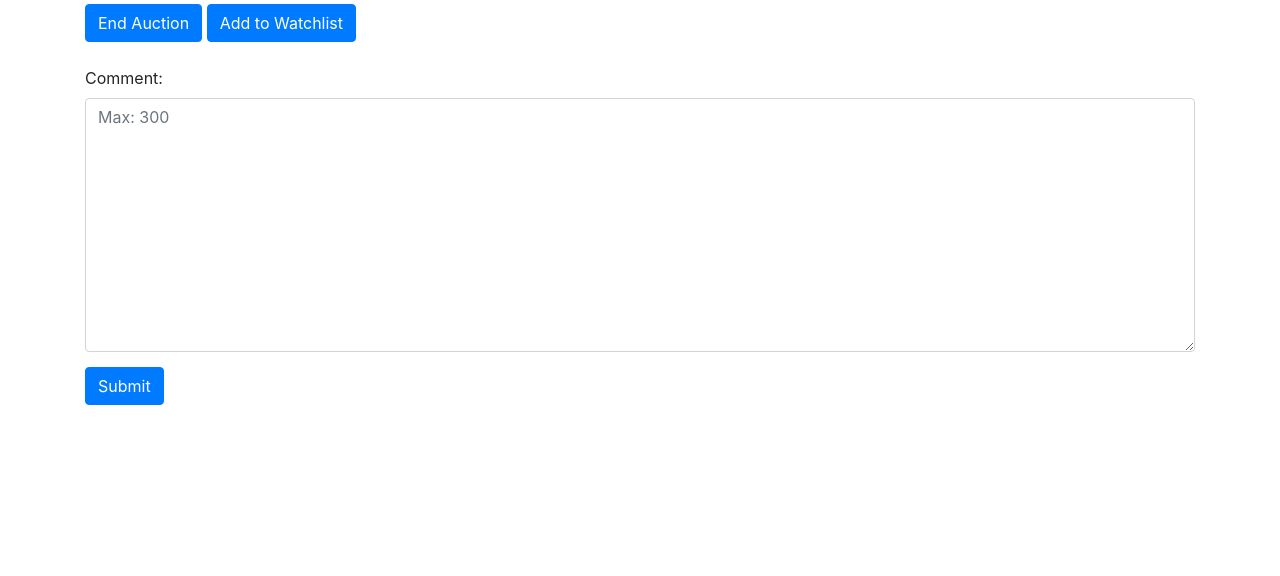
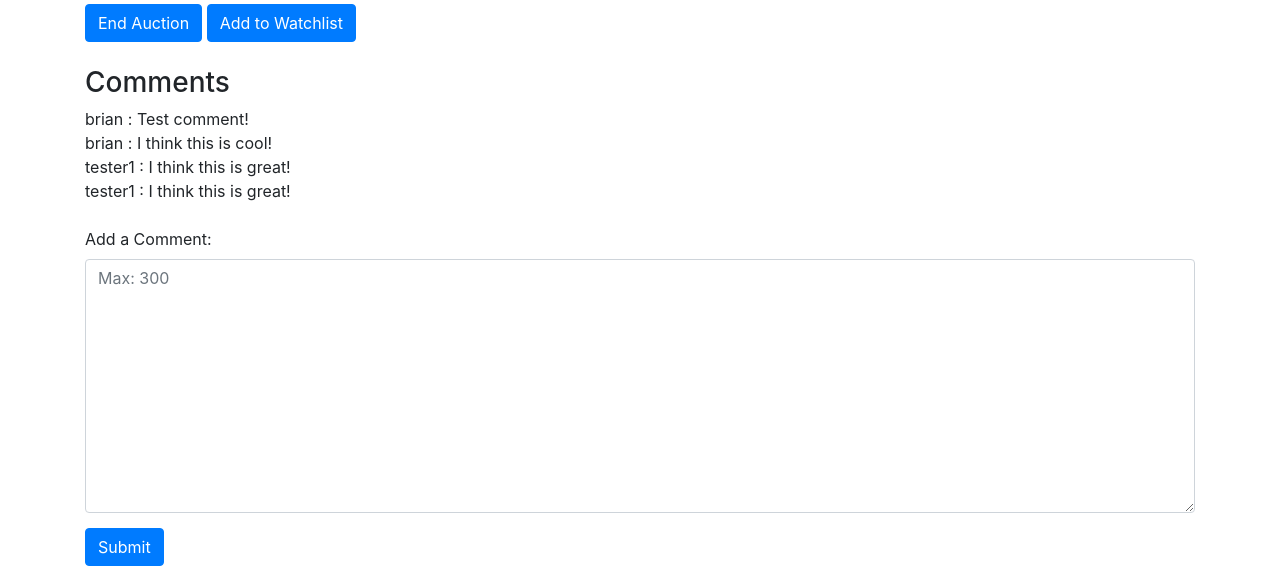
Before and after one commit to brianthtsou/ecommerce-auction-app, a Django app: page /listing/3 in a window 1280 px wide. Shown: the part 532-1108 px from the top of the page. Before the commit the page ends 937 px from the top, so only its background shows below. Run offline with Django 3.2, Linux system fonts and the light colour scheme; a user stored in the database is signed in; data comes from the database, SQL or seed files in the repository; both versions use the stored data as it was after the commit; some libraries are stand-ins or nearby versions.

Commit message:
finished comments functionality

```diff
--- a/auctions/models.py
+++ b/auctions/models.py
@@ -7,6 +7,9 @@ from django.db import models
 class User(AbstractUser):
     def getID(self):
         return self.id
+
+    def getUsername(self):
+        return self.username
 
 class Listing(models.Model):
     FASHION = "FAS"
--- a/auctions/templates/auctions/listing.html
+++ b/auctions/templates/auctions/listing.html
@@ -38,6 +38,15 @@
         {% endif %}
     </div>
     <br>
+    {% if comments_exist %}
+        <div class ="container">
+            <h3>Comments</h3>
+            {% for comment in comments %}
+                {{ comment.user }} : {{comment.text}} <br>
+            {% endfor %}
+        </div>
+        <br>
+    {% endif %}
     <div class="container">
         <form action="{% url 'add_comment' id=list_id %}" method="POST">
             {% csrf_token %}
--- a/auctions/views.py
+++ b/auctions/views.py
@@ -46,7 +46,7 @@ class BidForm(forms.Form):
     bid_price = forms.DecimalField(max_digits=8, decimal_places=2, label="Bid Price")
 
 class CommentForm(forms.Form):
-    text = forms.CharField(label="Comment", widget=forms.Textarea(attrs={'placeholder': 'Max: 300', 'class': 'form-control', "rows" : 10, "cols" : 20}))
+    text = forms.CharField(label="Add a Comment", widget=forms.Textarea(attrs={'placeholder': 'Max: 300', 'class': 'form-control', "rows" : 10, "cols" : 20}))
 
 def index(request):
     return render(request, "auctions/index.html", {
@@ -152,6 +152,12 @@ def show_listing(request, id):
     # if referring to a foreign key, can use the fieldname plus '_id' to refer to it
     w = Watchlist.objects.filter(user=current_user, listing=l)
 
+    c = Comment.objects.filter(listing=l)
+    if c:
+        comments_exist = True
+    else:
+        comments_exist = False
+
     if w:
         on_watchlist = True
         messages.success(request, "Currently watchlisted!")
@@ -168,7 +174,9 @@ def show_listing(request, id):
         "list_id" : list_id,
         "same_user" : same_user,
         "category" : category,
-        "comment_form" : CommentForm()
+        "comment_form" : CommentForm(),
+        "comments_exist" : comments_exist,
+        "comments" : c
     })
 
 @login_required
```
Also changed, not shown: db.sqlite3.
